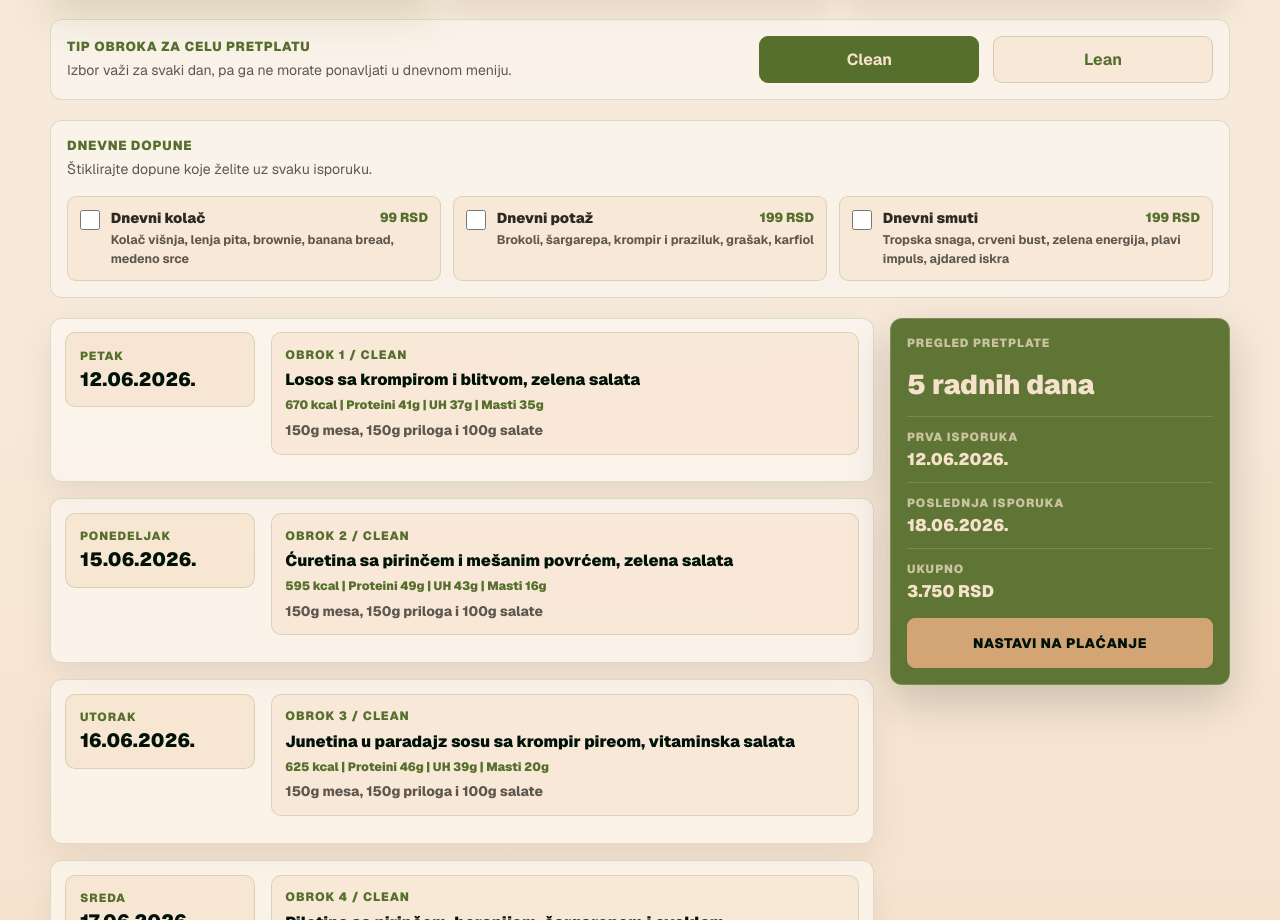
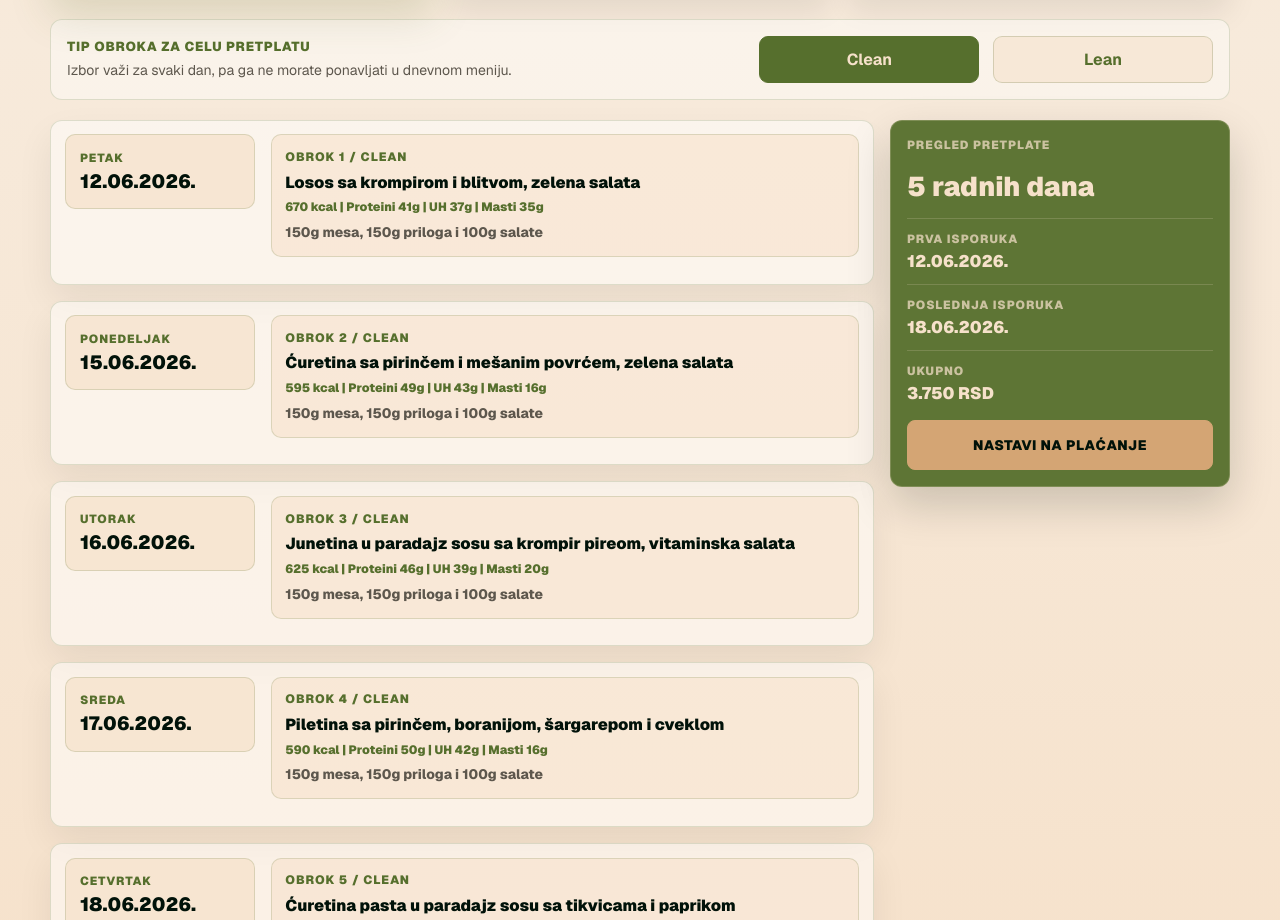
Before and after one commit to nemanja2424/ketering2, a Next.js app: page /poruci in a window 1280 px wide. Shown: the part 917-1837 px from the top of the page. Built offline with nearby package versions, Linux system fonts and the light colour scheme.

Commit message:
izbacivanje dopune obroka

```diff
--- a/src/app/poruci/page.jsx
+++ b/src/app/poruci/page.jsx
@@ -1322,7 +1322,7 @@ function OrderContent() {
               ))}
             </div>
 
-            <section className={styles.subscriptionExtras}>
+            {/* <section className={styles.subscriptionExtras}>
               <div className={styles.extrasHeader}>
                 <span>Dnevne dopune</span>
                 <p>Štiklirajte dopune koje želite uz svaku isporuku.</p>
@@ -1343,7 +1343,7 @@ function OrderContent() {
                   </label>
                 ))}
               </div>
-            </section>
+            </section> */}
 
             <div className={styles.subscriptionLayout}>
               <div className={styles.calendarList}>
@@ -1568,7 +1568,7 @@ function OrderContent() {
               ))}
             </div>
 
-           <section className={styles.customAddOns}>
+           {/* <section className={styles.customAddOns}>
               <div className={styles.extrasHeader}>
                 <span>Dopuni personalizovane obroke</span>
                 <p>Dodajte kolače, potaže ili smutije pre nastavka na plaćanje.</p>
@@ -1626,7 +1626,7 @@ function OrderContent() {
                   </div>
                 ))}
               </div>
-            </section>
+            </section> */}
 
             <button
               type="button"
```
